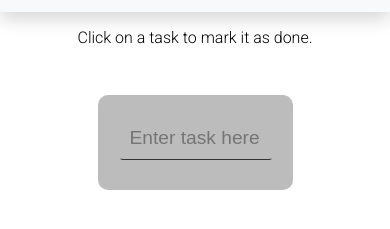
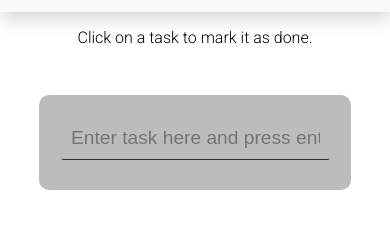
Before and after one commit to mrtndwrk/ToDoListTS, a website with bundled scripts: page public/index.html in a window 390 px wide. Shown: the part 69-298 px from the top of the page. Built offline with nearby package versions, Linux system fonts and the light colour scheme.

Commit message:
again. fck css

```diff
--- a/public/style.css
+++ b/public/style.css
@@ -198,6 +198,20 @@ button:hover{
   }
 }
 
+@media screen and (max-width: 650px) {
+  .task-container{
+    width: 80vw;
+  }
+  #new-task-title{
+    width: 70vw;
+  }
+  #list{
+    width: 70vw;
+  }
+}
+
+
+
 @media screen and (max-width: 500px) {
   .header-title{
     color: transparent;
```
